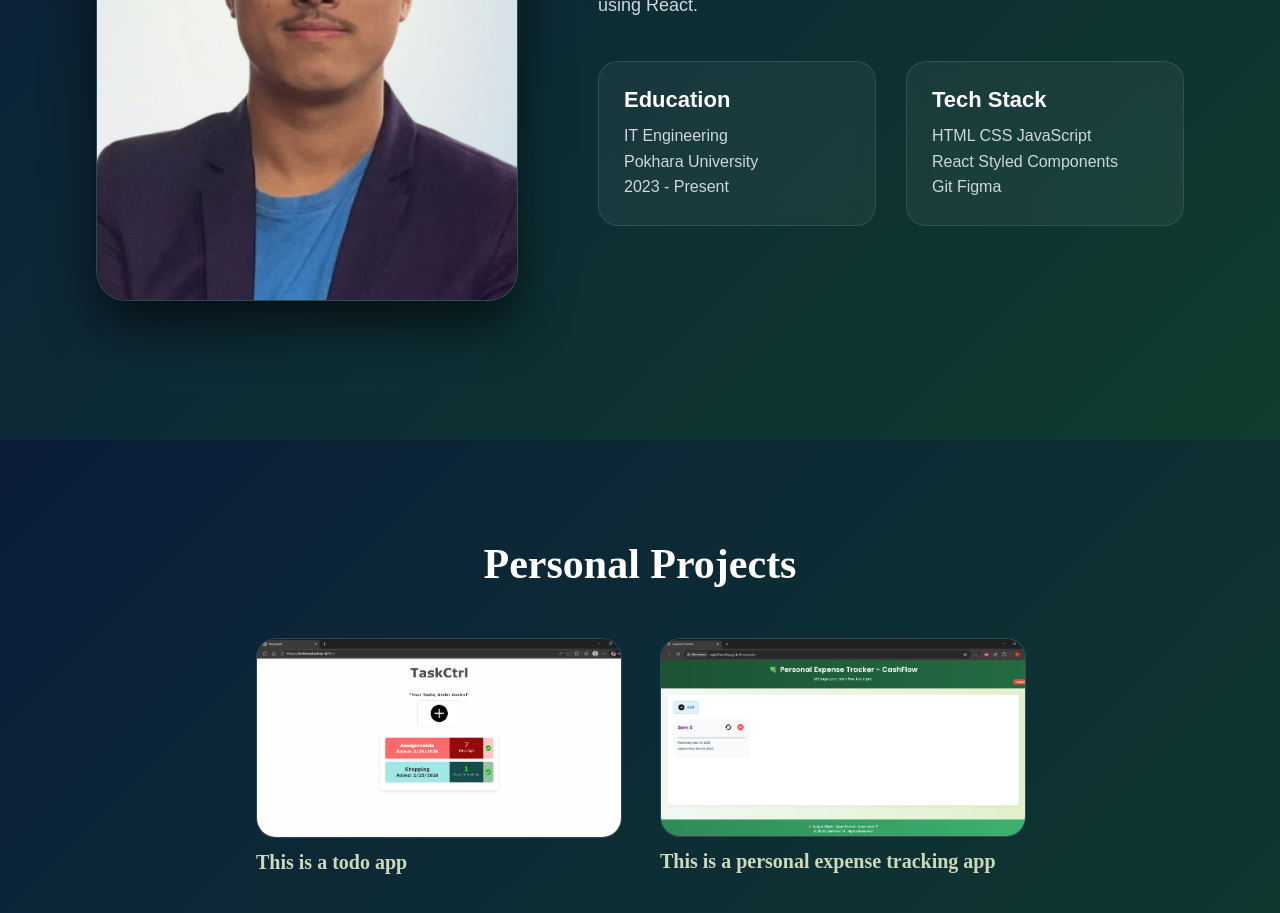
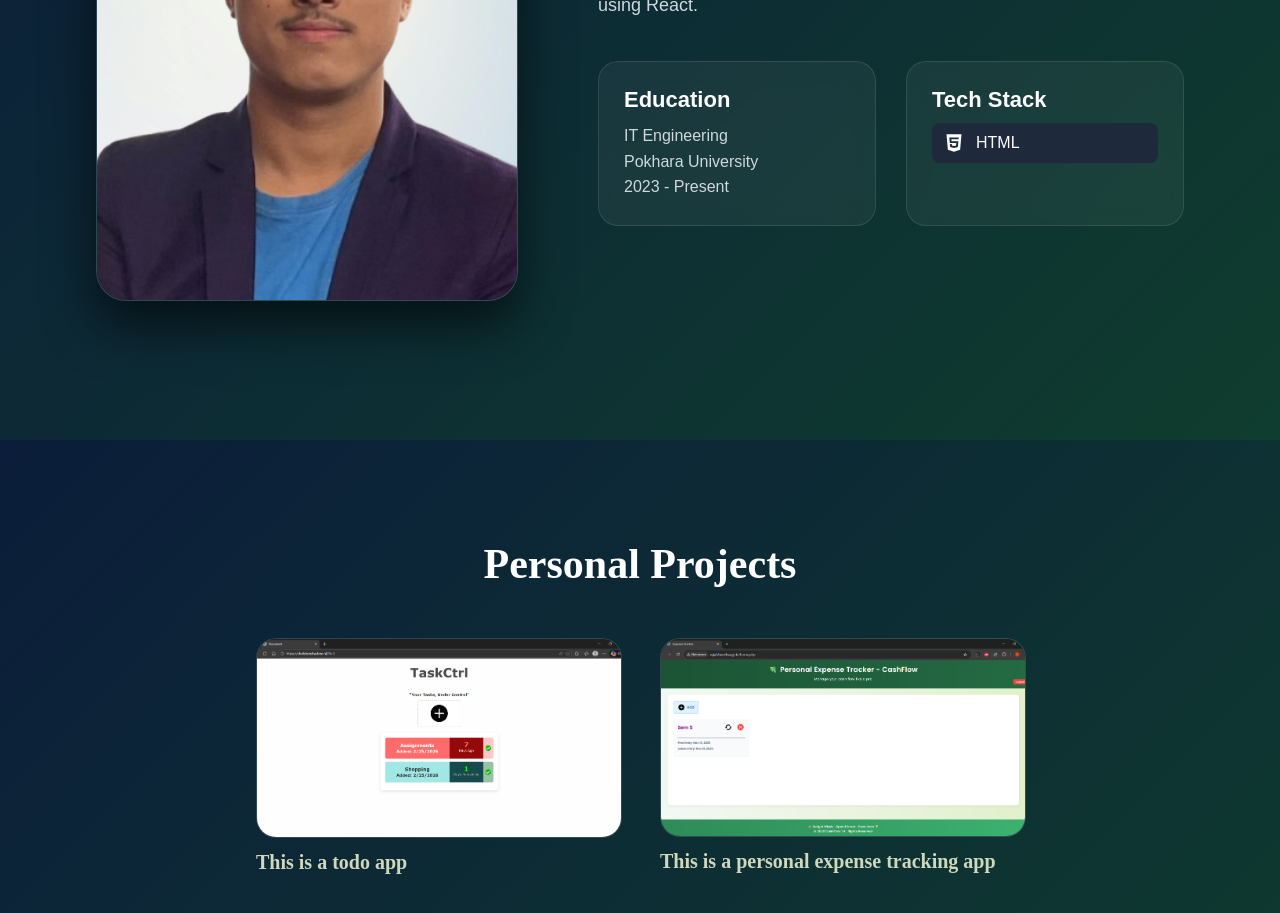
Before and after one commit to Sujal-Shrestha-SS/portfolio, a React (Vite) app in the folder my-portfolio/: page / in a window 1280 px wide. Shown: the part 1160-2073 px from the top of the page. Built offline with nearby package versions, Linux system fonts and the light colour scheme.

Commit message:
Checking tech stack display

```diff
--- a/my-portfolio/src/components/About.jsx
+++ b/my-portfolio/src/components/About.jsx
@@ -34,11 +34,13 @@ const About = () => {
 
           <InfoCard>
             <CardTitle>Tech Stack</CardTitle>
-            <CardText>
-              HTML CSS JavaScript <br/>
-              React Styled Components <br />
-              Git Figma
-            </CardText>
+
+            <TechList>
+              <TechItem>
+                <FaHtml5 />
+                <span>HTML</span>
+              </TechItem>
+            </TechList>
           </InfoCard>
 
 
@@ -148,3 +150,30 @@ const CardText = styled.p`
   color: #cfd8dc;
   line-height: 1.6;
 `
+
+
+const TechList = styled.div`
+  display: flex;
+  flex-direction: column;
+  gap: 12px;
+`
+
+const TechItem = styled.div`
+  display: flex;
+  align-items: center;
+  gap: 12px;
+
+  padding: 10px 12px;
+  border-radius: 8px;
+  background: #1e293b;
+  transition: 0.3s;
+
+  svg {
+    font-size: 20px;
+  }
+
+  &:hover {
+    background: #334155;
+    transform: translateX(5px);
+  }
+`
```
